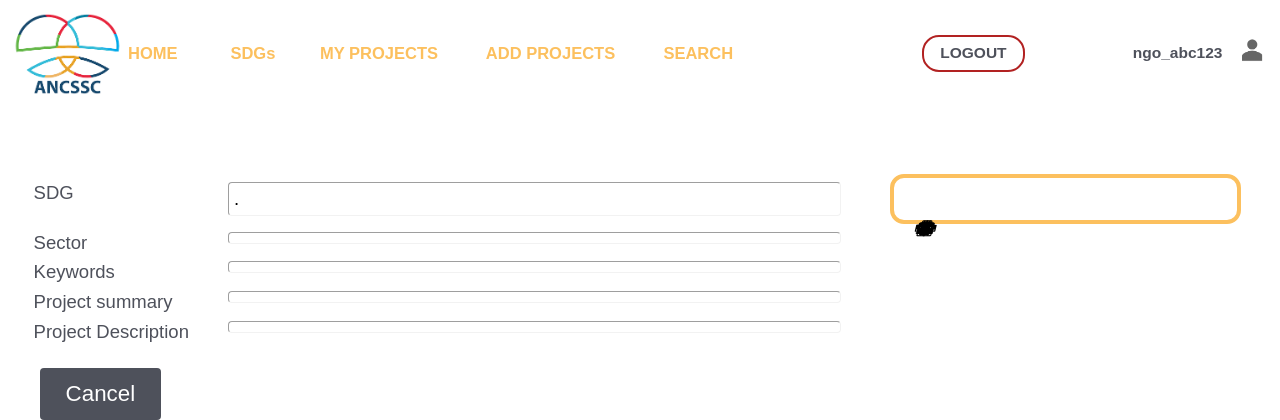
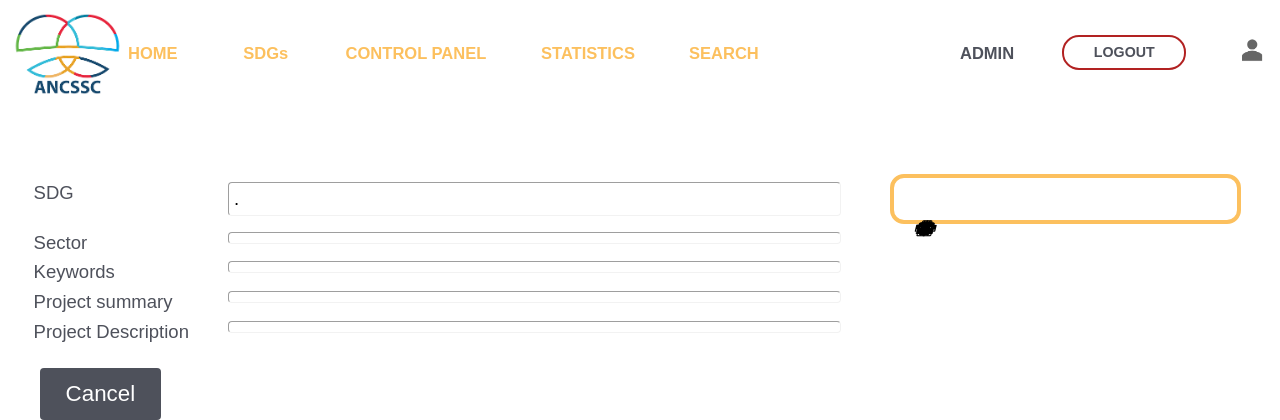
Before and after one commit to qdb048sta/ANCSSC, a PHP site: page /php/Project_Card.php in a window 1280 px wide. Shown: the top 420 px of the page. Run offline with PHP 8.4, Linux system fonts and the light colour scheme; a user stored in the database is signed in; data comes from the database, SQL or seed files in the repository; data that the repository does not hold is empty.

Commit message:
Update Project_Card.php

```diff
--- a/Project_Card.php
+++ b/Project_Card.php
@@ -165,7 +165,7 @@
 
 <div class="topnav">
     <?php
-    require 'Frontend_header_ngo.php';
+    require 'Frontend_header_universal.php';
     ?>
 </div>
 
```
